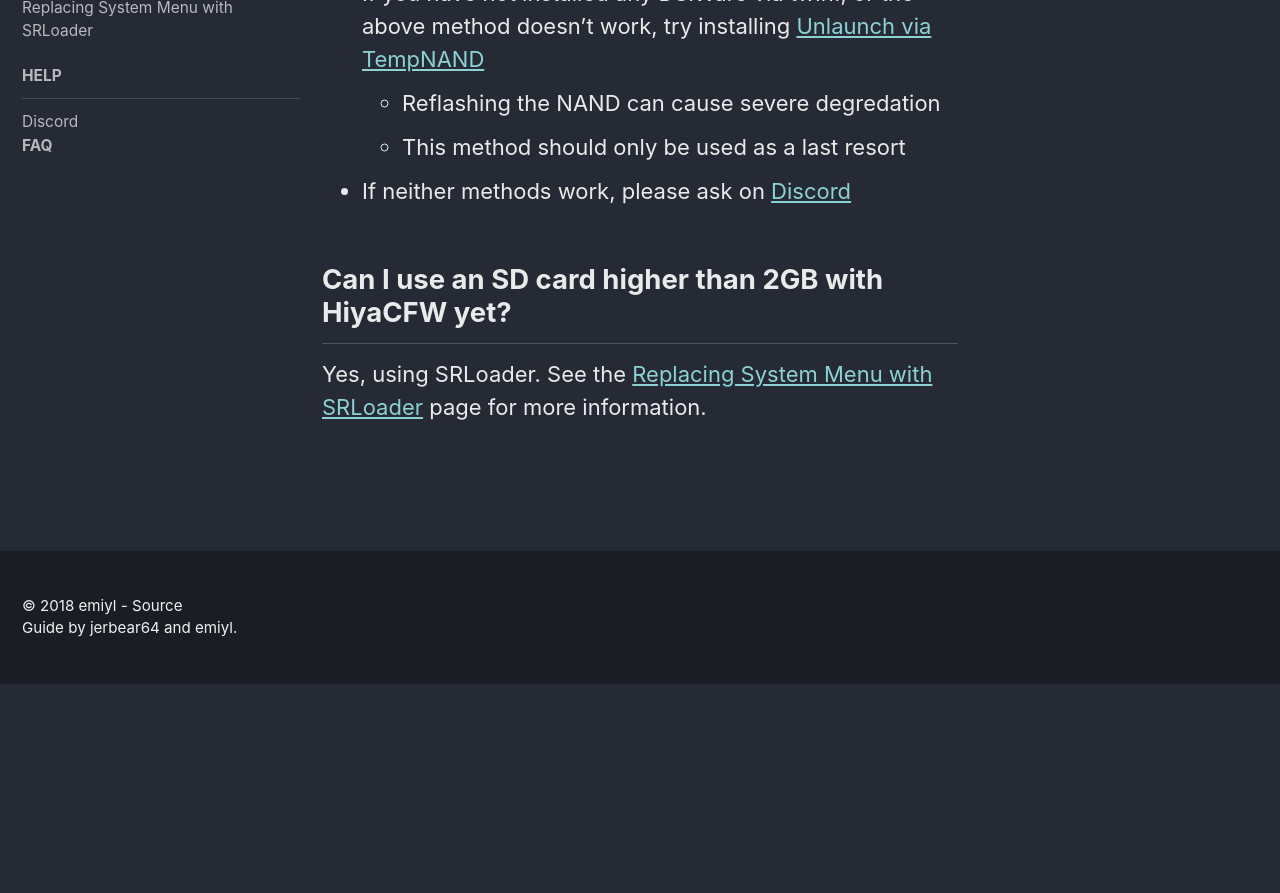
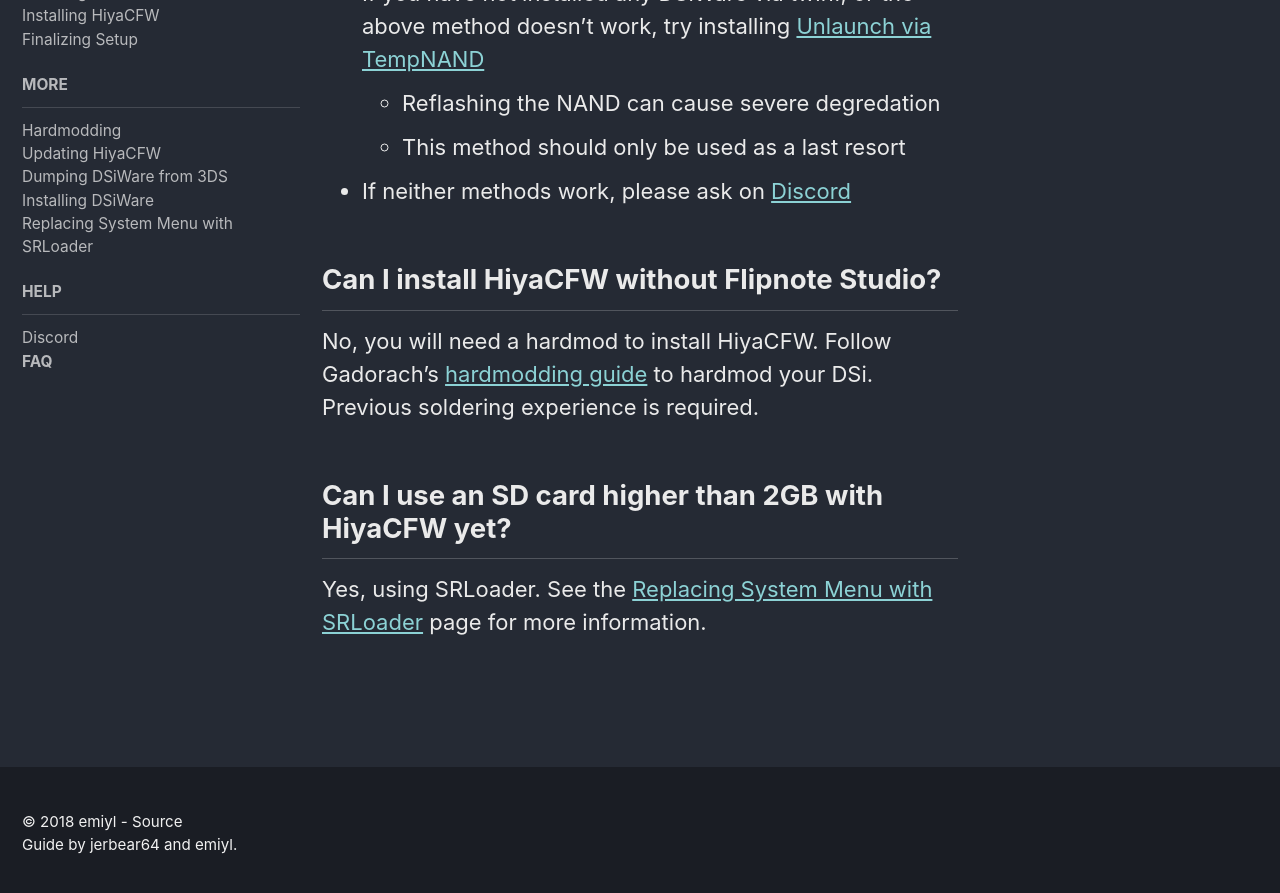
Before and after one commit to emiyl/dsi.cfw.guide-archive, a Jekyll site: the page built from help/faq.md, in a window 1280 px wide and 900 px high, scrolled down 555 px. Shown: the top 893 px of the window. Built offline with Jekyll 4.4.1, drawn with Linux system fonts in a browser that asks for light colours; nearby versions of some CDN libraries; before the commit the page ends 1240 px from its top, so only the background shows below that.

Commit message:
updated faq

```diff
--- a/help/faq.md
+++ b/help/faq.md
@@ -17,6 +17,10 @@
   - This method should only be used as a last resort
 - If neither methods work, please ask on [Discord](/help/discord)
 
+## Can I install HiyaCFW without Flipnote Studio?
+
+No, you will need a hardmod to install HiyaCFW. Follow Gadorach's [hardmodding guide](https://gbatemp.net/threads/dsi-downgrading-the-complete-guide.393682/){:target="_blank"} to hardmod your DSi. Previous soldering experience is required.
+
 ## Can I use an SD card higher than 2GB with HiyaCFW yet?
 
 Yes, using SRLoader. See the [Replacing System Menu with SRLoader](/more/replacing-system-menu/) page for more information.
```
Also changed, not shown: more/installing-dsiware.md (+1 -1 lines), more/replacing-system-menu.md (+1 -1 lines), more/updating-hiyacfw.md (+1 -1 lines).
